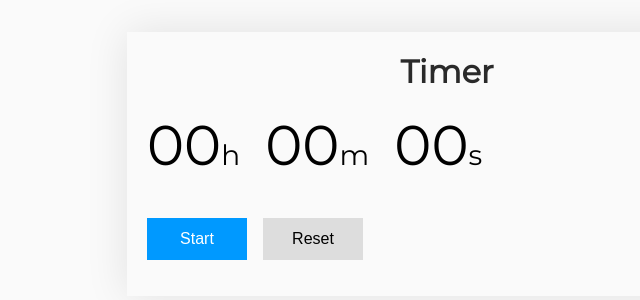
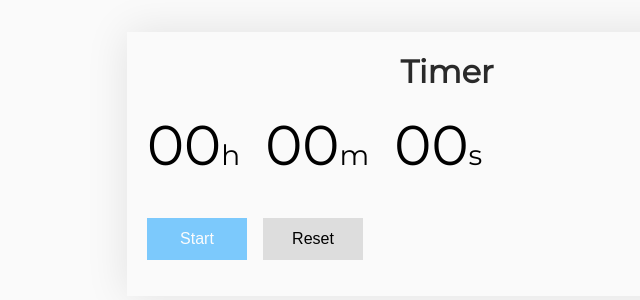
Before and after one commit to eowino/Pomodoro, a React (Create React App) app: page / in a window 1280 px wide. Shown: the top 300 px of the page, without its empty margins (193-833 px from the left). Built offline with nearby package versions, Linux system fonts and the light colour scheme.

Commit message:
minor updates

```diff
--- a/src/Pomodoro.js
+++ b/src/Pomodoro.js
@@ -46,6 +46,8 @@ class Pomodoro extends Component {
     }));
   };
 
+  noVal = () => this.state.value.length === 0;
+
   getVal = (arr) => (index) => arr[index] || 0;
 
   render() {
@@ -80,7 +82,7 @@ class Pomodoro extends Component {
           </label>
         </div>
         <div className="pomodoro__footer">
-          <button className="btn btn--start" onClick={this.handleStart}>
+          <button className="btn btn--start" onClick={this.handleStart} disabled={this.noVal()}>
             {running ? 'Pause' : 'Start'}
           </button>
           <button className="btn btn--reset" onClick={this.handleReset}>
--- a/src/index.css
+++ b/src/index.css
@@ -23,11 +23,22 @@ body {
 }
 
 .btn {
+  cursor: pointer;
   border: 0;
   font-size: 1em;
   padding: 12px;
   margin-right: 1em;
   min-width: 100px;
+}
+
+.btn:disabled {
+  cursor: default;
+  opacity: .5;
+}
+
+.btn:disabled:focus,
+.btn:disabled:hover {
+  background-color: #0099ff;
 }
 
 .btn--start {
```
